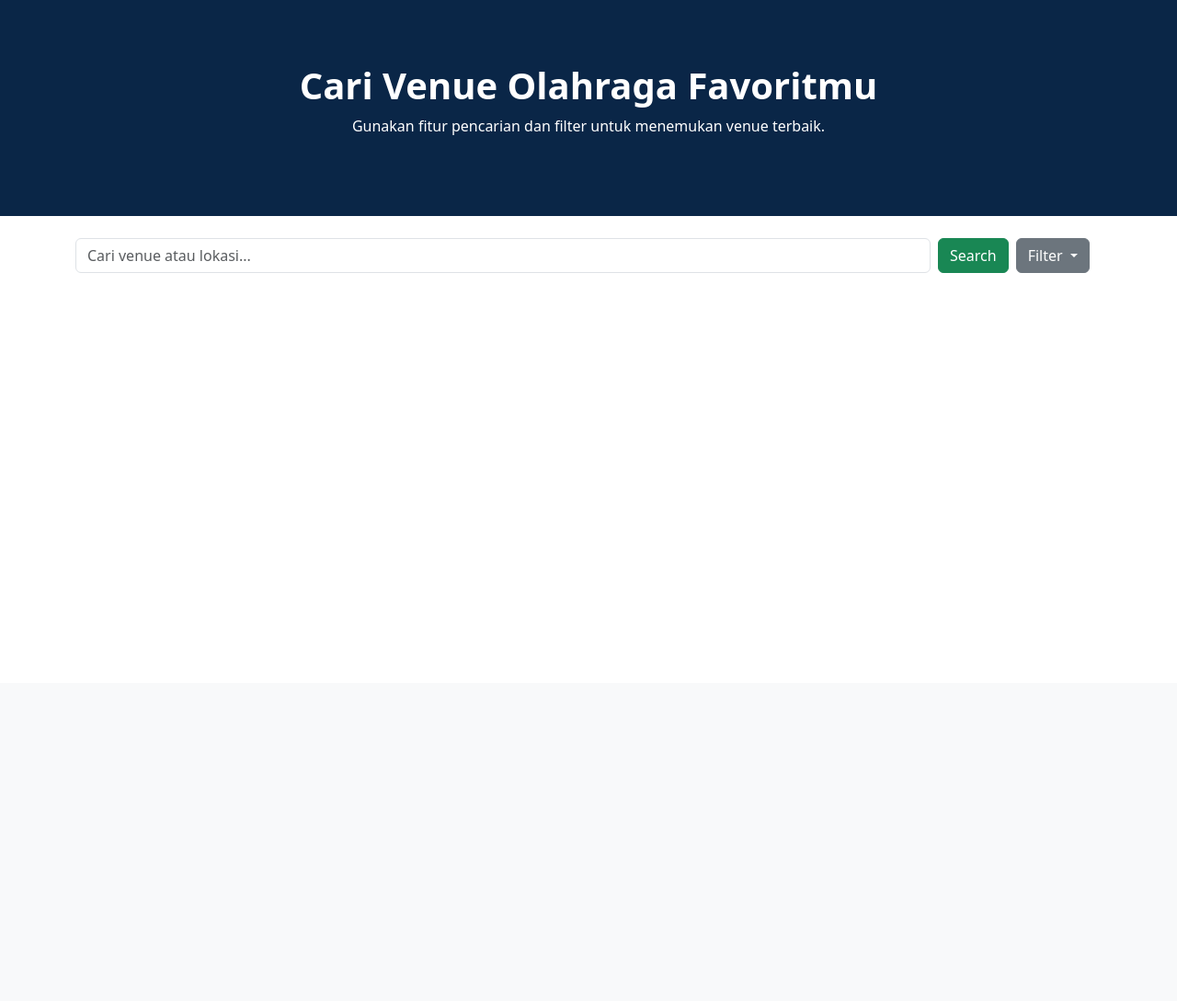
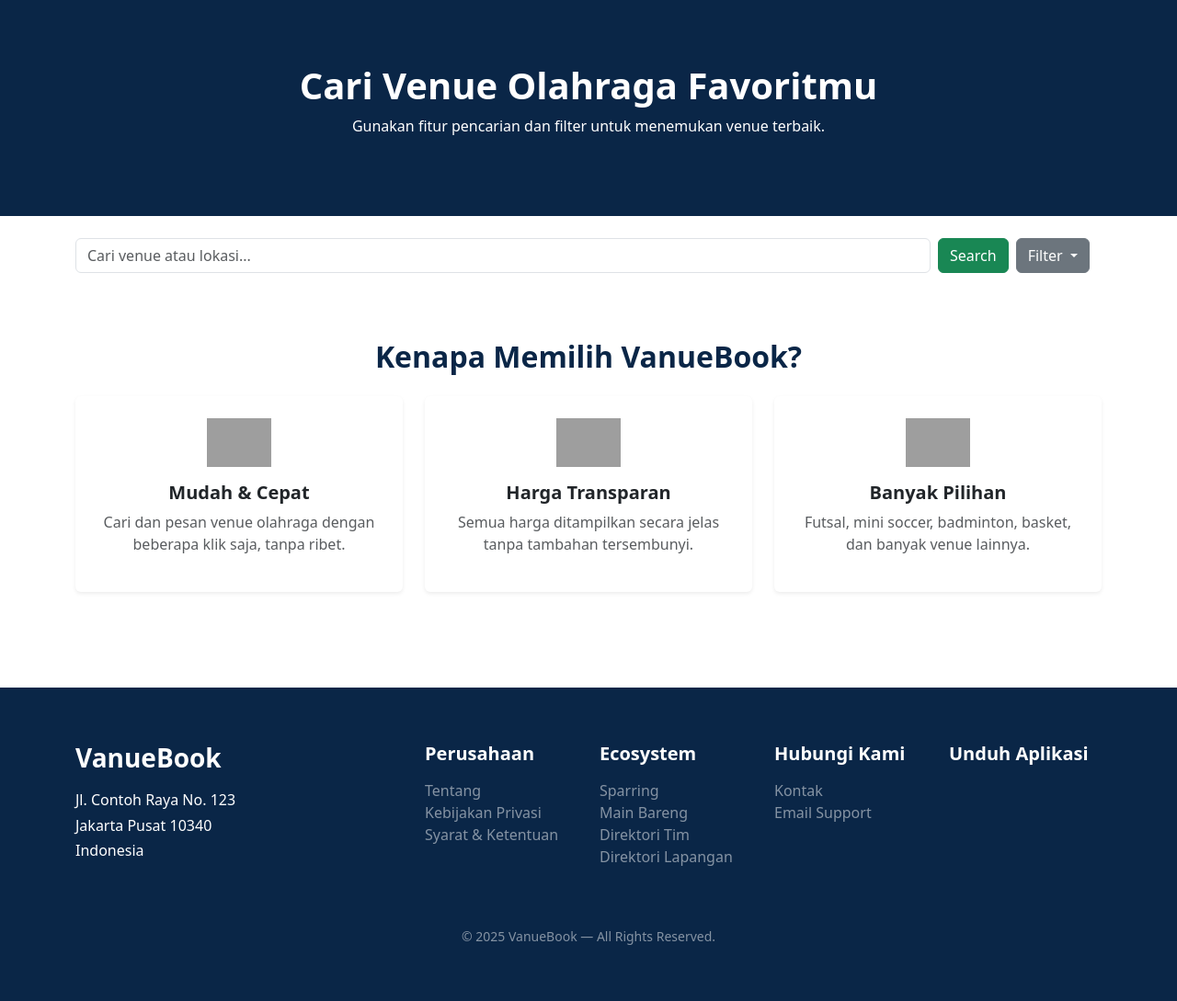
Before and after one commit to zhen1th/project_venuebook, a PHP site: page / in a window 1280 px wide. Shown: the part 57-1146 px from the top of the page at 92% size. Before the commit the page ends 354 px from the top, so only its background shows below. Run offline with PHP 8.4, Linux system fonts and the light colour scheme; data that the repository does not hold is empty; grey boxes are pictures that could not be loaded.

Commit message:
perbaiki tampilan index

```diff
--- a/index.php
+++ b/index.php
@@ -31,6 +31,7 @@ $carousel = $mysqli->query("
     .nav-link {
         color: white !important;
     }
+
 
     .hero {
         background: var(--dark-blue);
@@ -127,6 +128,107 @@ $carousel = $mysqli->query("
         </div>
     </div>
 
+    <div class="container mt-5 mb-5">
+
+        <h2 class="fw-bold text-center" style="color:#0A2647;">Kenapa Memilih VanueBook?</h2>
+
+        <div class="row mt-4 text-center">
+
+            <div class="col-md-4 mb-4">
+                <div class="p-4 shadow-sm rounded" style="background:#fff;">
+                    <img src="assets/icons/booking.png" width="70" class="mb-3">
+                    <h5 class="fw-bold">Mudah & Cepat</h5>
+                    <p class="text-muted">Cari dan pesan venue olahraga dengan beberapa klik saja, tanpa ribet.</p>
+                </div>
+            </div>
+
+            <div class="col-md-4 mb-4">
+                <div class="p-4 shadow-sm rounded" style="background:#fff;">
+                    <img src="assets/icons/price.png" width="70" class="mb-3">
+                    <h5 class="fw-bold">Harga Transparan</h5>
+                    <p class="text-muted">Semua harga ditampilkan secara jelas tanpa tambahan tersembunyi.</p>
+                </div>
+            </div>
+
+            <div class="col-md-4 mb-4">
+                <div class="p-4 shadow-sm rounded" style="background:#fff;">
+                    <img src="assets/icons/sport.png" width="70" class="mb-3">
+                    <h5 class="fw-bold">Banyak Pilihan</h5>
+                    <p class="text-muted">Futsal, mini soccer, badminton, basket, dan banyak venue lainnya.</p>
+                </div>
+            </div>
+
+        </div>
+    </div>
+
+    <footer style="background:#0A2647; color:white; padding:60px 0; margin-top:80px;">
+        <div class="container">
+
+            <div class="row">
+
+                <div class="col-md-4 mb-4">
+                    <h3 class="fw-bold">VanueBook</h3>
+                    <p class="mt-3" style="line-height:1.7;">
+                        Jl. Contoh Raya No. 123<br>
+                        Jakarta Pusat 10340<br>
+                        Indonesia
+                    </p>
+
+                    <div class="d-flex gap-3 mt-3">
+                        <a href="#" class="text-white fs-5"><i class="bi bi-instagram"></i></a>
+                        <a href="#" class="text-white fs-5"><i class="bi bi-facebook"></i></a>
+                        <a href="#" class="text-white fs-5"><i class="bi bi-twitter"></i></a>
+                        <a href="#" class="text-white fs-5"><i class="bi bi-linkedin"></i></a>
+                        <a href="#" class="text-white fs-5"><i class="bi bi-youtube"></i></a>
+                    </div>
+                </div>
+
+                <div class="col-md-2 mb-4">
+                    <h5 class="fw-bold mb-3">Perusahaan</h5>
+                    <ul class="list-unstyled">
+                        <li><a href="#" class="text-white-50 text-decoration-none">Tentang</a></li>
+                        <li><a href="#" class="text-white-50 text-decoration-none">Kebijakan Privasi</a></li>
+                        <li><a href="#" class="text-white-50 text-decoration-none">Syarat & Ketentuan</a></li>
+                    </ul>
+                </div>
+
+                <div class="col-md-2 mb-4">
+                    <h5 class="fw-bold mb-3">Ecosystem</h5>
+                    <ul class="list-unstyled">
+                        <li><a href="#" class="text-white-50 text-decoration-none">Sparring</a></li>
+                        <li><a href="#" class="text-white-50 text-decoration-none">Main Bareng</a></li>
+                        <li><a href="#" class="text-white-50 text-decoration-none">Direktori Tim</a></li>
+                        <li><a href="#" class="text-white-50 text-decoration-none">Direktori Lapangan</a></li>
+                    </ul>
+                </div>
+
+                <div class="col-md-2 mb-4">
+                    <h5 class="fw-bold mb-3">Hubungi Kami</h5>
+                    <ul class="list-unstyled">
+                        <li><a href="#" class="text-white-50 text-decoration-none">Kontak</a></li>
+                        <li><a href="#" class="text-white-50 text-decoration-none">Email Support</a></li>
+                    </ul>
+                </div>
+
+                <div class="col-md-2 mb-4">
+                    <h5 class="fw-bold mb-3">Unduh Aplikasi</h5>
+                    <div class="d-flex gap-3 fs-3">
+                        <i class="bi bi-google-play text-white-50"></i>
+                        <i class="bi bi-apple text-white-50"></i>
+                    </div>
+                </div>
+
+            </div>
+
+            <div class="text-center mt-4 text-white-50" style="font-size:14px;">
+                © <?= date("Y") ?> VanueBook — All Rights Reserved.
+            </div>
+
+        </div>
+    </footer>
+
+
+
     <script src="https://cdn.jsdelivr.net/npm/bootstrap@5.3.2/dist/js/bootstrap.bundle.min.js"></script>
 </body>
 
```
